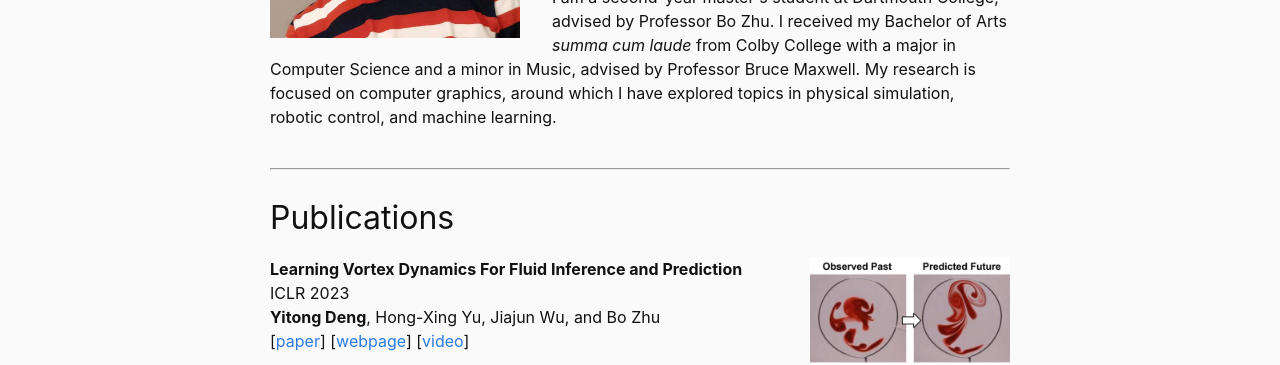
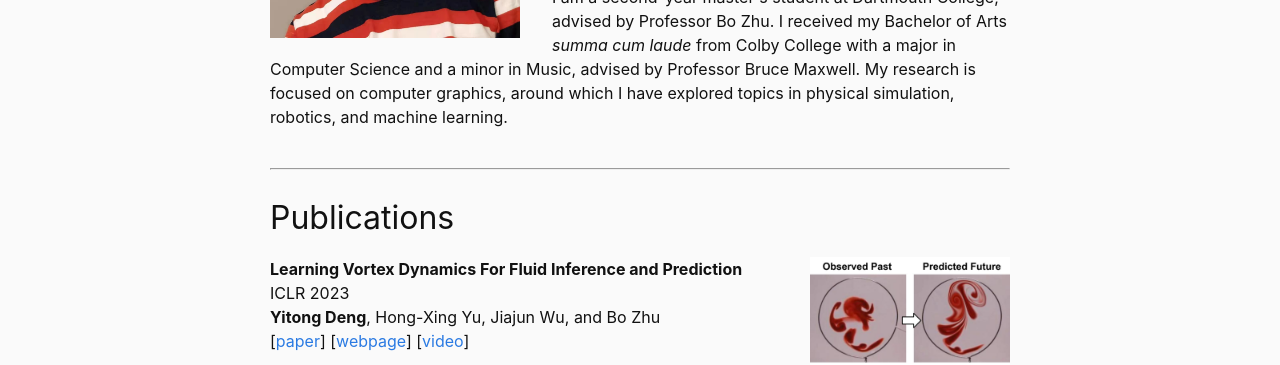
Before and after one commit to yitongdeng/yitongdeng.github.io, a Jekyll site: the page built from index.html, in a window 1280 px wide. Shown: the part 320-685 px from the top of the page. Built offline with Jekyll 4.4.1, drawn with Linux system fonts in a browser that asks for light colours.

Commit message:
some changes

```diff
--- a/index.html
+++ b/index.html
@@ -7,7 +7,7 @@ layout: home
     [<a href = "assets/CV/cv.pdf"><h4>CV</h4></a>][<a href = "mailto: yitong.deng.gr@dartmouth.edu"><h4>email</h4></a>]
     <p>I am a second-year master's student at Dartmouth College, advised by Professor Bo Zhu.
         I received my Bachelor of Arts <em>summa cum laude</em> from Colby College with a major in Computer Science and a minor in Music, advised by Professor Bruce Maxwell.
-        My research is focused on computer graphics, around which I have explored topics in physical simulation, robotic control, and machine learning.</p>
+        My research is focused on computer graphics, around which I have explored topics in physical simulation, robotics, and machine learning.</p>
 </div>
 <div style="overflow: auto">
     <br>
```
